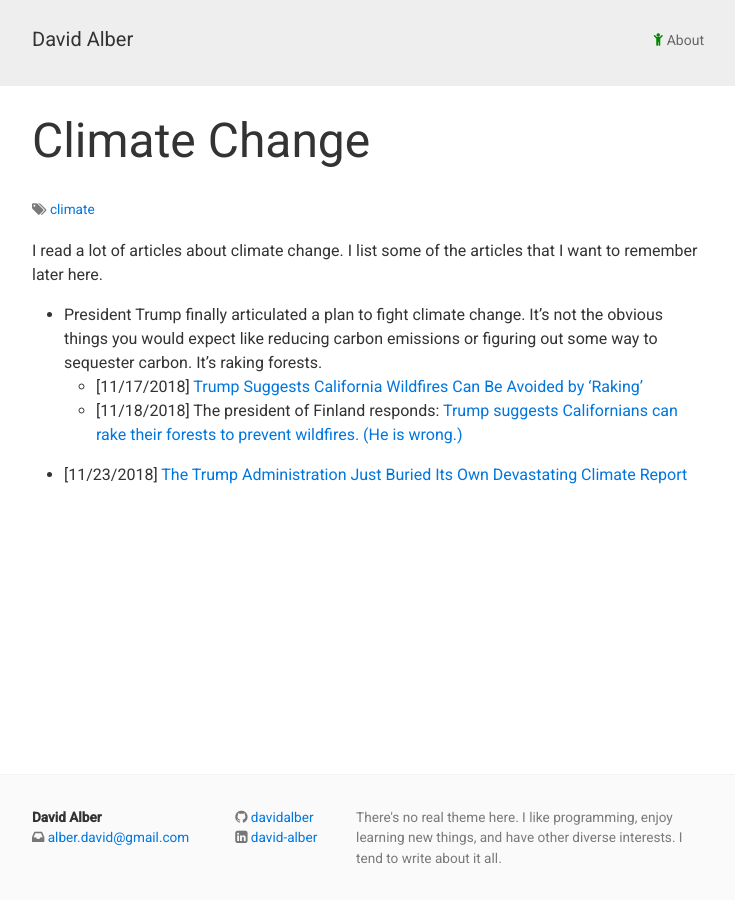
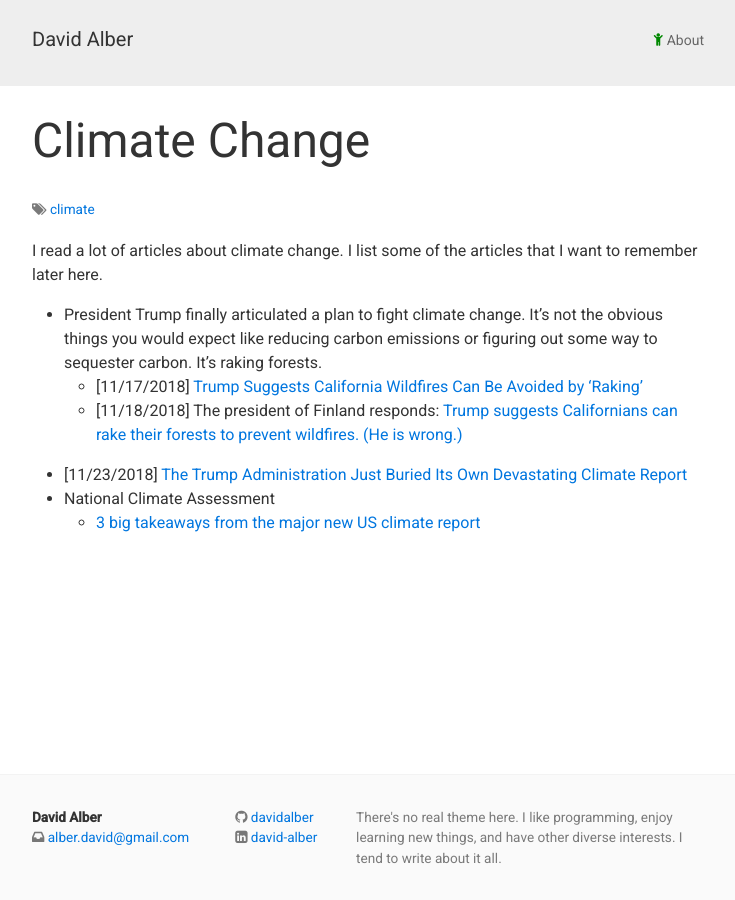
Before and after one commit to davidalber/davidalber.github.io, a Jekyll site: the page built from climate-change.md, in a window 1280 px wide. Shown: the whole page, without its empty margins (272-1007 px from the left). Built offline with Jekyll 4.4.1, drawn with Linux system fonts in a browser that asks for light colours.

Commit message:
Add links

```diff
--- a/climate-change.md
+++ b/climate-change.md
@@ -21,3 +21,6 @@ articles that I want to remember later here.
 - [11/23/2018] [The Trump Administration Just Buried Its Own
   Devastating Climate
   Report](https://www.motherjones.com/politics/2018/11/trump-admin-devastating-climate-report-black-friday/)
+- National Climate Assessment
+  - [3 big takeaways from the major new US climate
+    report](https://www.vox.com/2018/11/24/18109883/climate-report-2018-national-assessment)
```
